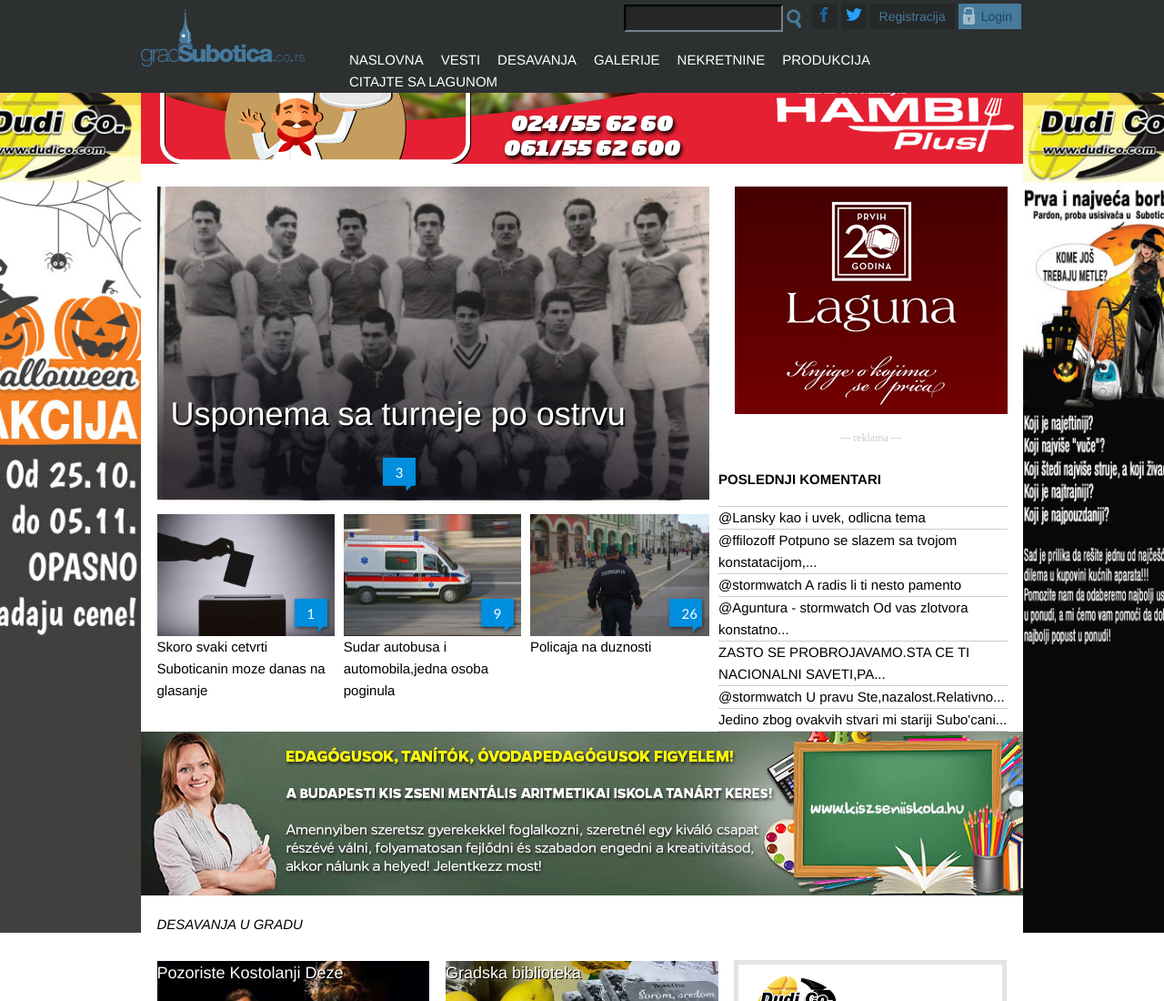
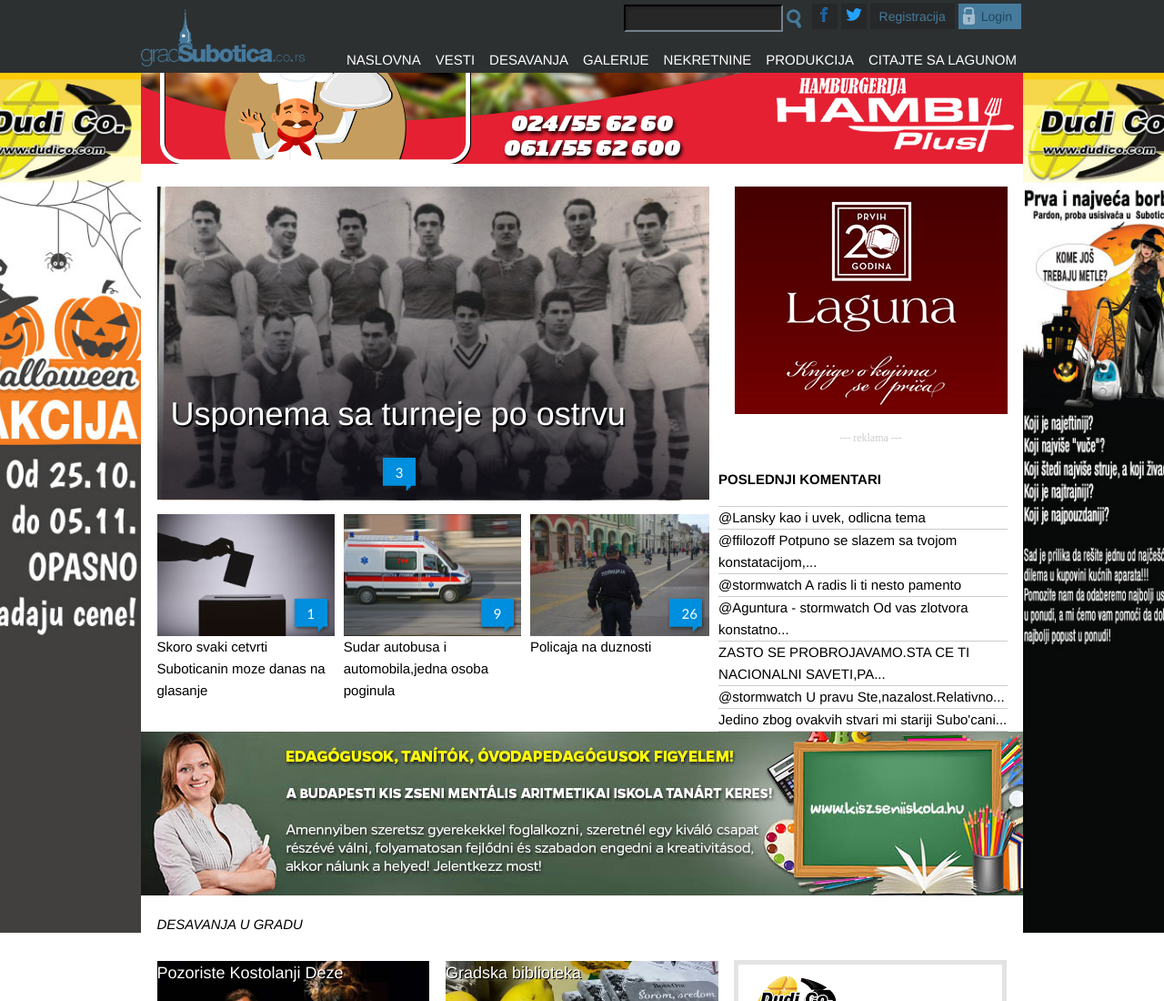
Before and after one commit to djolo21/gradsu, a plain HTML site: page index.html in a window 1280 px wide. Shown: the top 1100 px of the page at 91% size. Drawn offline with Linux system fonts and the light colour scheme.

Commit message:
Add files via upload

```diff
--- a/index.css
+++ b/index.css
@@ -1155,7 +1155,7 @@ list-style: none;
 .menu li{
 list-style: none;
 position: relative;
-margin: 0px 0px 0px 15px;
+margin: 0px 0px 0px 12px;
 display: inline-block;
 
 }
```
